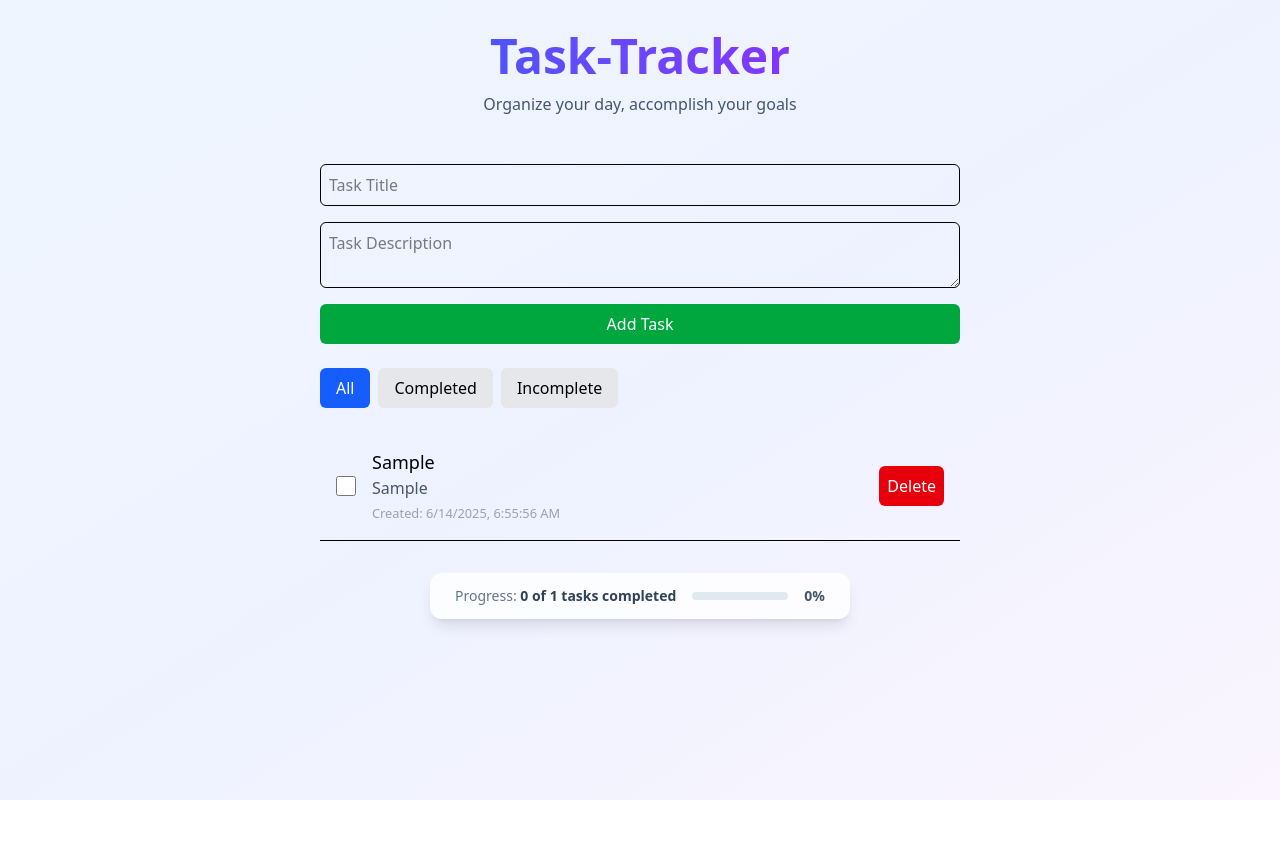
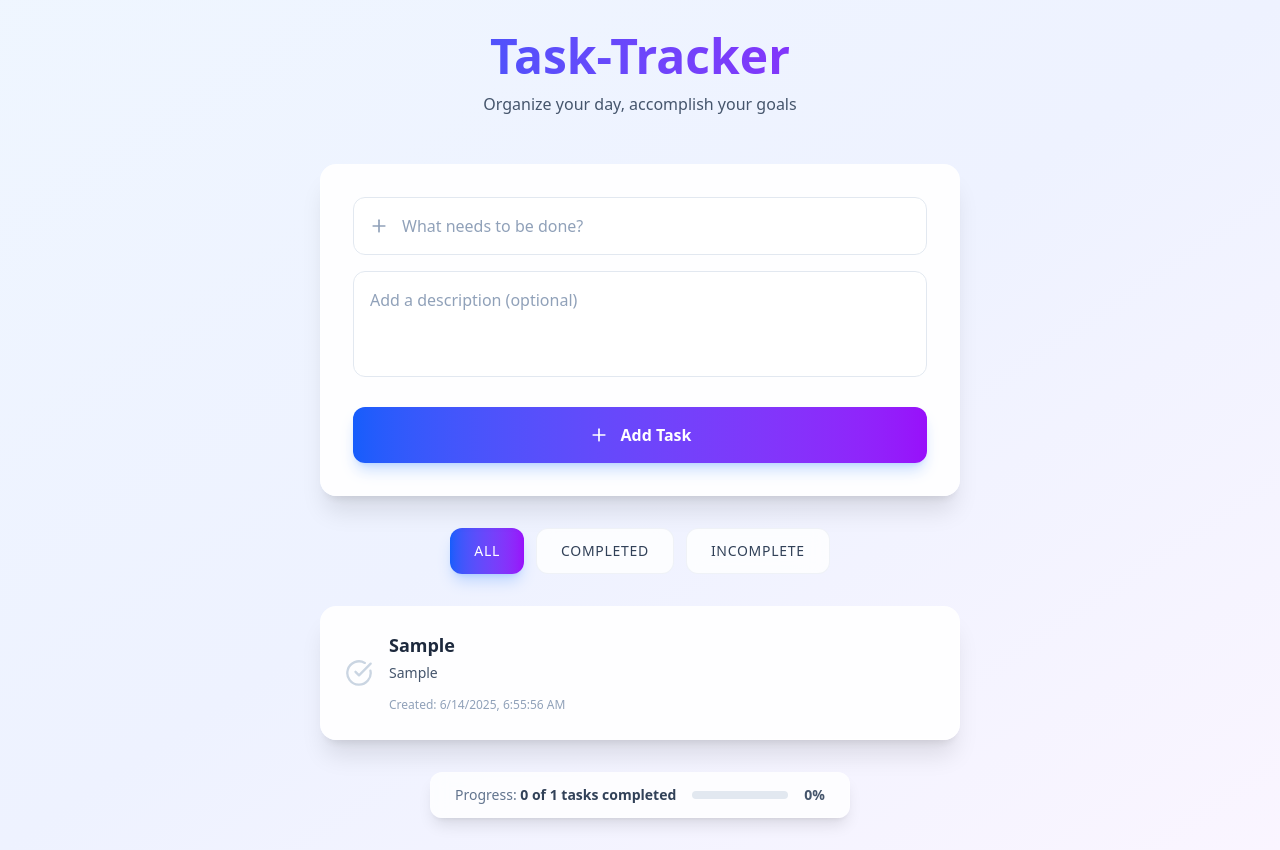
Before and after one commit to Tushar3330/Task-Tracker-App, a React (Vite) app: page / in a window 1280 px wide. Both pictures are taken after typing "Sample", "Sample" into the empty fields and a click on the button "Add Task". Before the commit the page ends 800 px from the top, so only its background shows below. Built offline with nearby package versions, Linux system fonts and the light colour scheme.

Commit message:
Added css tailwind styling overall the app using lucide react icons

```diff
--- a/src/App.jsx
+++ b/src/App.jsx
@@ -6,6 +6,7 @@ import useTask from './hooks/useTask';
 
 function App() {
   const {  tasks, filter, taskStats,  addTask, toggleTask,  deleteTask,  setFilter, } = useTask();
+
 
   // Show progress stats if we have tasks
   const renderTaskStats = () => {
--- a/src/components/FilterButton.jsx
+++ b/src/components/FilterButton.jsx
@@ -1,16 +1,16 @@
-function FilterButtons({ setFilter, activeFilter }) {
+function FilterButton({ setFilter, activeFilter }) {
   const filters = ['All', 'Completed', 'Incomplete'];
 
   return (
-    <div className="mb-6 flex gap-2">
+    <div className="mb-8 flex gap-3 justify-center">
       {filters.map((filter) => (
         <button
           key={filter}
           onClick={() => setFilter(filter)}
-          className={`px-4 py-2 rounded-md ${
+          className={`px-6 py-3 rounded-xl font-medium text-sm uppercase tracking-wider transition-all duration-300 transform hover:scale-105 ${
             activeFilter === filter
-              ? 'bg-blue-600 text-white'
-              : 'bg-gray-200 text-black hover:bg-gray-300'
+              ? 'bg-gradient-to-r from-blue-600 to-purple-600 text-white shadow-lg shadow-blue-500/25'
+              : 'bg-white/80 backdrop-blur-sm text-slate-700 hover:bg-white hover:shadow-md border border-slate-200/50'
           }`}
         >
           {filter}
@@ -20,4 +20,4 @@ function FilterButtons({ setFilter, activeFilter }) {
   );
 }
 
-export default FilterButtons;
+export default FilterButton;
--- a/src/components/TaskForm.jsx
+++ b/src/components/TaskForm.jsx
@@ -1,4 +1,5 @@
 import { useState } from 'react';
+import { Plus } from 'lucide-react';
 
 function TaskForm({ addTask }) {
   const [title, setTitle] = useState('');
@@ -18,28 +19,43 @@ function TaskForm({ addTask }) {
   };
 
   return (
-    <form onSubmit={handleSubmit} className="mb-6 flex flex-col gap-4">
-      <input
-        type="text"
-        placeholder="Task Title"
-        value={title}
-        onChange={(e) => setTitle(e.target.value)}
-        className="p-2 border rounded-md focus:outline-none focus:ring-2 focus:ring-blue-500"
-      />
-      {error && <span className="text-red-500 text-sm">{error}</span>}
+    <div className="mb-8 p-8 bg-white/90 backdrop-blur-sm rounded-2xl shadow-xl border border-white/20">
+      <div className="relative mb-4">
+        <input
+          type="text"
+          placeholder="What needs to be done?"
+          value={title}
+          onChange={(e) => setTitle(e.target.value)}
+          className="w-full p-4 pl-12 border border-slate-200 rounded-xl focus:outline-none focus:ring-2 focus:ring-blue-500 focus:border-transparent bg-white/70 backdrop-blur-sm transition-all duration-200 text-slate-800 placeholder-slate-400 font-medium"
+        />
+        <span className="absolute left-4 top-1/2 transform -translate-y-1/2 text-slate-400">
+          <Plus className="h-5 w-5" />
+        </span>
+      </div>
+
+      {error && (
+        <div className="mb-4 p-3 bg-red-50 border border-red-200 rounded-lg">
+          <span className="text-red-600 text-sm font-medium">{error}</span>
+        </div>
+      )}
+
       <textarea
-        placeholder="Task Description"
+        placeholder="Add a description (optional)"
         value={description}
         onChange={(e) => setDescription(e.target.value)}
-        className="p-2 border rounded-md focus:outline-none focus:ring-2 focus:ring-blue-500 resize-y"
+        className="w-full p-4 border border-slate-200 rounded-xl focus:outline-none focus:ring-2 focus:ring-blue-500 focus:border-transparent bg-white/70 backdrop-blur-sm resize-none transition-all duration-200 text-slate-800 placeholder-slate-400 font-medium mb-6"
+        rows="3"
       />
+
       <button
         type="submit"
-        className="p-2 bg-green-600 text-white rounded-md hover:bg-green-700"
+        onClick={handleSubmit}
+        className="w-full p-4 bg-gradient-to-r from-blue-600 to-purple-600 text-white font-semibold rounded-xl hover:from-blue-700 hover:to-purple-700 transform hover:scale-[1.02] transition-all duration-200 flex items-center justify-center gap-3 shadow-lg shadow-blue-500/25"
       >
+        <Plus className="h-5 w-5" />
         Add Task
       </button>
-    </form>
+    </div>
   );
 }
 
--- a/src/components/TaskItem.jsx
+++ b/src/components/TaskItem.jsx
@@ -1,28 +1,53 @@
-function TaskItem({ task, toggleTask, deleteTask }) {
+import { CheckCircle, Trash2 } from 'lucide-react';
+
+function TaskItem({ task, toggleTask, deleteTask, index }) {
   return (
     <div
-      className={`flex items-center p-4 border-b ${
-        task.completed ? 'line-through text-gray-500' : ''
+      className={`group flex items-center p-6 border-b border-slate-100 last:border-b-0 hover:bg-slate-50/50 transition-all duration-300 ${
+              task.completed ? 'opacity-75' : ''
       }`}
+      style={{ animationDelay: `${index * 0.1}s` }}
     >
-      <input
-        type="checkbox"
-        checked={task.completed}
-        onChange={() => toggleTask(task.id)}
-        className="mr-4 h-5 w-5"
-      />
-      <div className="flex-1">
-        <h4 className="text-lg font-medium">{task.title}</h4>
-        <p className="text-gray-600">{task.description}</p>
-        <small className="text-gray-400">
+            <button
+        onClick={() => toggleTask(task.id)}
+        className="mr-4 focus:outline-none transform hover:scale-110 transition-transform duration-200"
+      >
+        <CheckCircle
+          className={`h-7 w-7 ${
+            task.completed
+              ? 'text-emerald-500 fill-emerald-500'
+              : 'text-slate-300 hover:text-emerald-400'
+          } transition-colors duration-200`}
+        />
+      </button>
+
+      <div className="flex-1 min-w-0">
+        <h4 className={`text-lg font-semibold mb-1 ${
+          task.completed
+            ? 'line-through text-slate-500'
+            : 'text-slate-800'
+        } transition-all duration-200`}>
+          {task.title}
+        </h4>
+
+        {task.description && (
+          <p className={`text-sm mb-2 ${
+            task.completed ? 'text-slate-400' : 'text-slate-600'
+          } transition-all duration-200`}>
+            {task.description}
+          </p>
+        )}
+
+        <small className="text-xs text-slate-400 font-medium">
           Created: {new Date(task.timestamp).toLocaleString()}
         </small>
       </div>
+
       <button
         onClick={() => deleteTask(task.id)}
-        className="p-2 bg-red-600 text-white rounded-md hover:bg-red-700"
+        className="p-3 bg-red-500 text-white rounded-xl hover:bg-red-600 transform hover:scale-105 transition-all duration-200 shadow-lg shadow-red-500/25 opacity-0 group-hover:opacity-100"
       >
-        Delete
+        <Trash2 className="h-4 w-4" />
       </button>
     </div>
   );
--- a/src/components/TaskList.jsx
+++ b/src/components/TaskList.jsx
@@ -1,19 +1,32 @@
 import TaskItem from './TaskItem';
+import React from 'react';
+import { ClipboardList } from 'lucide-react';
 
 function TaskList({ tasks, toggleTask, deleteTask }) {
   return (
-    <div>
+
+    <div className="bg-white/90 backdrop-blur-sm rounded-2xl shadow-xl border border-white/20 overflow-hidden">
          {tasks.length === 0 ? (
-        <p className="text-gray-500 text-center">No tasks found.</p>
+
+        <div className="text-center py-16 px-6">
+          <div className="mb-4 p-4 bg-slate-100 rounded-full w-20 h-20 flex items-center justify-center mx-auto">
+            <ClipboardList className="h-10 w-10 text-slate-400" />
+          </div>
+             <p className="text-slate-500 text-lg font-medium">No tasks found</p>
+             <p className="text-slate-400 text-sm mt-1">Add your first task to get started!</p>
+        </div>
       ) : (
-        tasks.map((task) => (
+        <div className="max-h-96 overflow-y-auto">
+          {tasks.map((task, index) => (
             <TaskItem
               key={task.id}
                 task={task}
                 toggleTask={toggleTask}
               deleteTask={deleteTask}
+ index={index}
             />
-        ))
+          ))}
+        </div>
       )}
     </div>
   );
```
Lines whose indentation alone changed are shown as unchanged.
